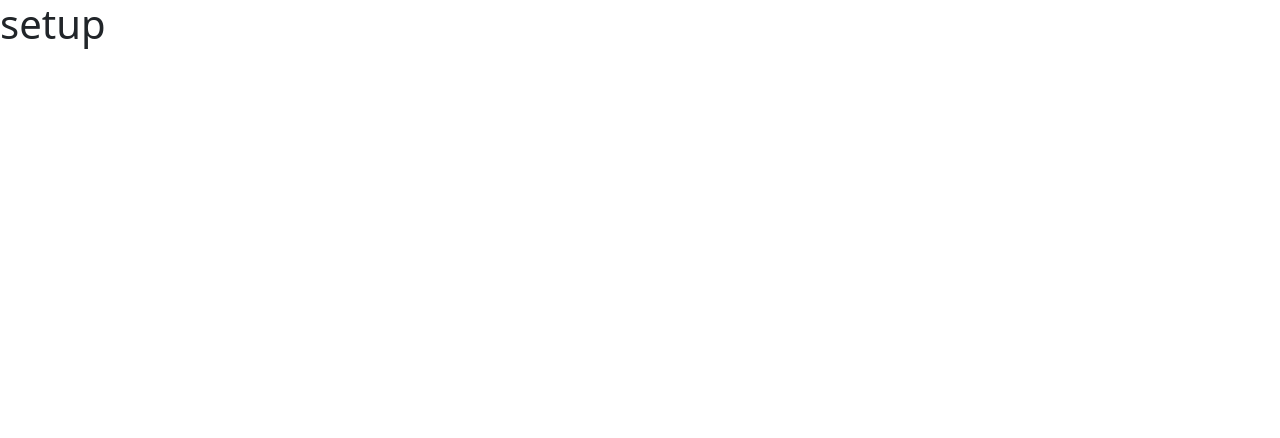
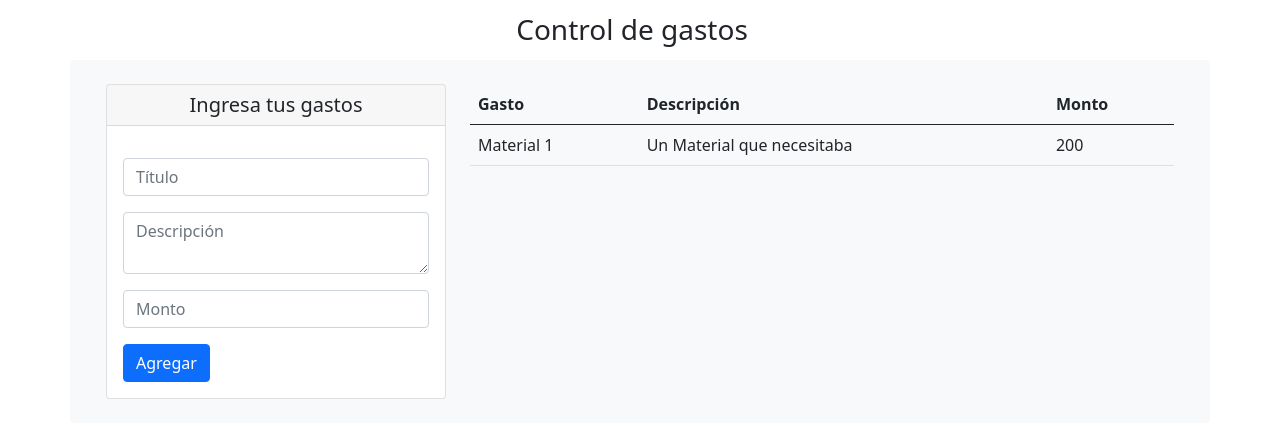
Before and after one commit to Imsergio/Proyecto4-CRUD-JS, a plain HTML site: page index.html in a window 1280 px wide. Drawn offline with nearby package versions, Linux system fonts and the light colour scheme.

Commit message:
maquetado de estructura HTML

```diff
--- a/index.html
+++ b/index.html
@@ -1,11 +1,13 @@
 <!DOCTYPE html>
 <html lang="en">
+
 <head>
   <!-- META -->
   <meta charset="utf-8">
   <meta name="viewport" content="width=device-width, initial-scale=1, shrink-to-fit=no">
   <!-- CSS -->
-    <link href="https://cdn.jsdelivr.net/npm/bootstrap@5.0.2/dist/css/bootstrap.min.css" rel="stylesheet" integrity="sha384-EVSTQN3/azprG1Anm3QDgpJLIm9Nao0Yz1ztcQTwFspd3yD65VohhpuuCOmLASjC" crossorigin="anonymous">
+  <link href="https://cdn.jsdelivr.net/npm/bootstrap@5.0.2/dist/css/bootstrap.min.css" rel="stylesheet"
+    integrity="sha384-EVSTQN3/azprG1Anm3QDgpJLIm9Nao0Yz1ztcQTwFspd3yD65VohhpuuCOmLASjC" crossorigin="anonymous">
   <!-- PERSONALIZADO -->
   <link rel="stylesheet" href="css/global.css">
   <link rel="stylesheet" href="css/style.css">
@@ -17,11 +19,65 @@
   <!-- <link rel="shortcut icon" href="favicon.ico" type="image/x-icon"> -->
 
 </head>
+
 <body>
-  <h1>setup</h1>
+  <!--Navegación-->
+  <nav class="navbar justify-content-center">
+    <span class="navbar-brand">
+      <h3 class="navbar-titulo m-0">Control de gastos</h3>
+    </span>
+  </nav>
+  <!--Formulario-->
+  <div class="container">
+    <div class="row bg-light p-4 rounded">
+      <div class="col-md-4">
+        <div class="card">
+          <div class="card-header d-flex justify-content-center">
+            <h5 class="m-0">Ingresa tus gastos</h5>
+          </div>
+          <div class="card-body">
+            <form>
+              <div class="form-group">
+                <input type="text" id="titulo" class="form-control my-3" placeholder="Título">
+              </div>
+              <div class="form-group">
+                <textarea id="descripcion" class="form-control my-3" placeholder="Descripción"></textarea>
+              </div>
+              <div class="form-group">
+                <input type="number" id="precio" class="form-control my-3" placeholder="Monto">
+              </div>
+              <button type="submit" class="btn btn-primary">Agregar</button>
+            </form>
 
+          </div>
+        </div>
+      </div>
+      <!--Tabla-->
+      <div class="col-md-8">
+        <table class="table caption-top bg-light">
+          <thead>
+            <tr>
+              <th>Gasto</th>
+              <th>Descripción</th>
+              <th>Monto</th>
+            </tr>
+          </thead>
+          <tbody>
+            <tr>
+              <td>Material 1</td>
+              <td>Un Material que necesitaba</td>
+              <td>200 </td>
+            </tr>
+          </tbody>
+        </table>
+      </div>
+    </div>
+  </div>
 
-  <script src="https://cdn.jsdelivr.net/npm/bootstrap@5.0.2/dist/js/bootstrap.bundle.min.js" integrity="sha384-MrcW6ZMFYlzcLA8Nl+NtUVF0sA7MsXsP1UyJoMp4YLEuNSfAP+JcXn/tWtIaxVXM" crossorigin="anonymous"></script>
+  <script src="https://cdn.jsdelivr.net/npm/bootstrap@5.0.2/dist/js/bootstrap.bundle.min.js"
+    integrity="sha384-MrcW6ZMFYlzcLA8Nl+NtUVF0sA7MsXsP1UyJoMp4YLEuNSfAP+JcXn/tWtIaxVXM"
+    crossorigin="anonymous"></script>
   <script src="js/main.js"></script>
 </body>
+
 </html>
```
Lines whose indentation alone changed are shown as unchanged.
